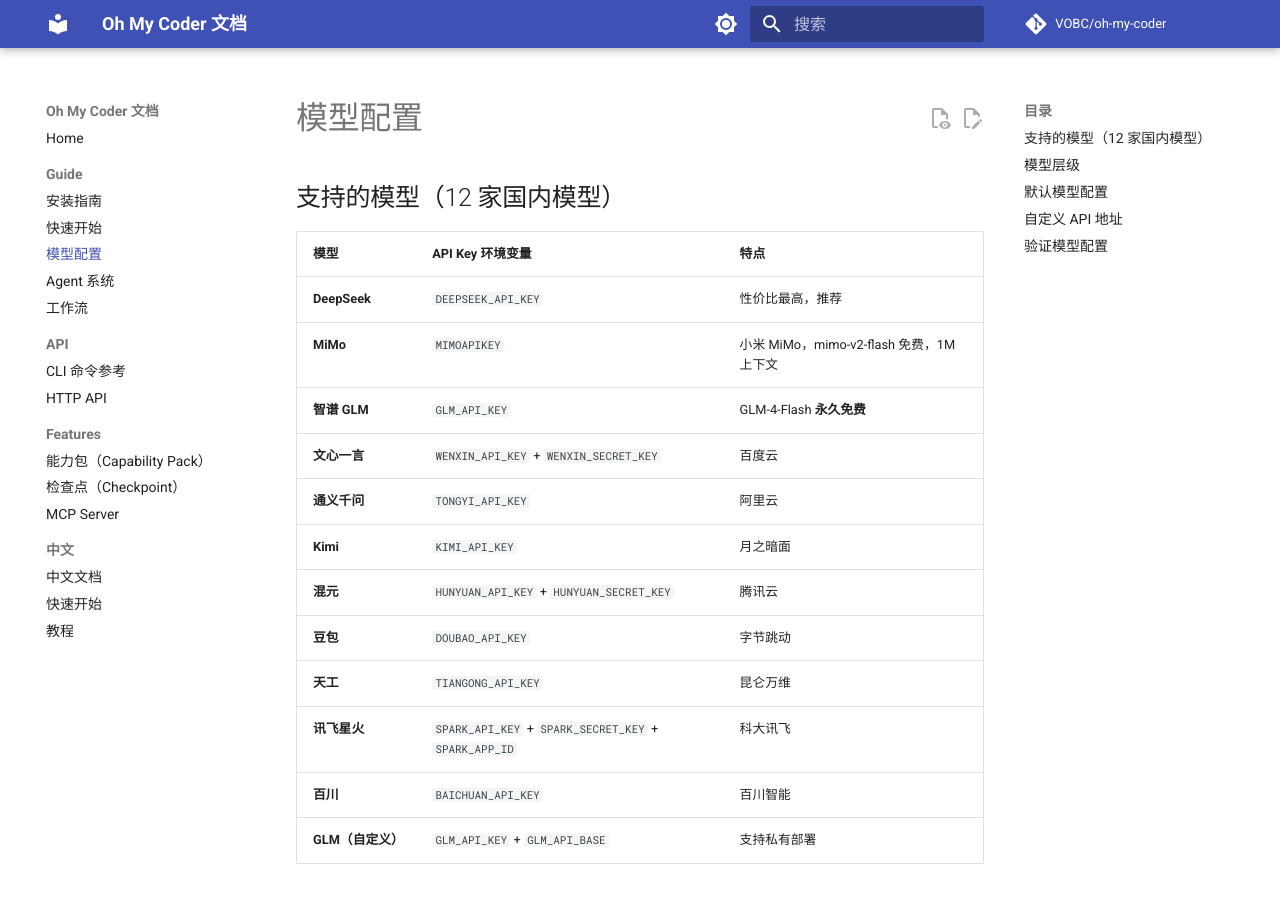
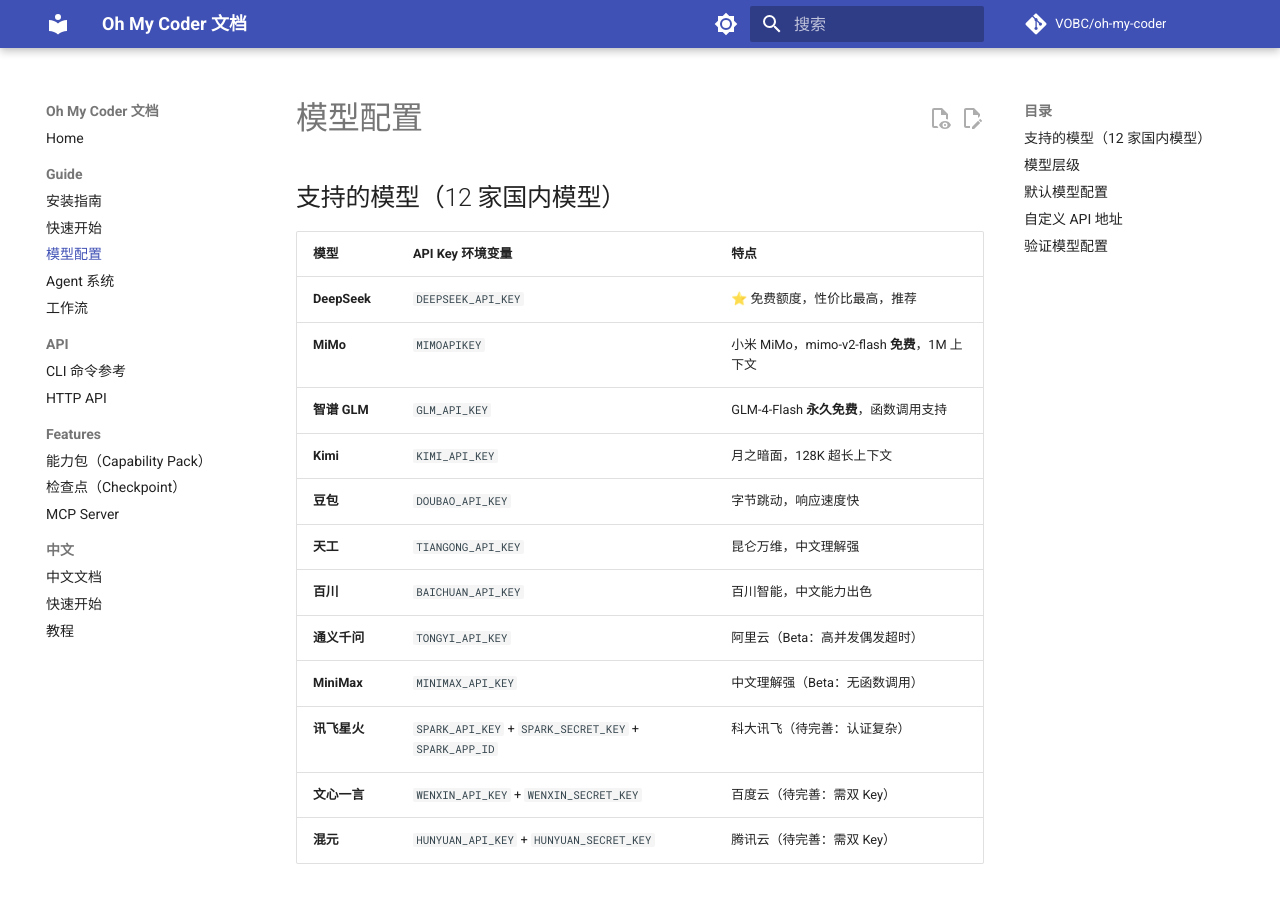
Before and after one commit to VOBC/oh-my-coder, an MkDocs documentation site: the page built from docs/guide/models.md, in a window 1280 px wide and 900 px high. Built offline with MkDocs 1.6.1 and Material for MkDocs 9.7.7, drawn with Linux system fonts in a browser that asks for light colours; comment, search, counter and statistics services are not loaded.

Commit message:
docs: reorder model list by free tier first, then production ready, then beta, then pending

```diff
--- a/docs/guide/models.md
+++ b/docs/guide/models.md
@@ -4,18 +4,18 @@
 
 | 模型 | API Key 环境变量 | 特点 |
 |------|-----------------|------|
-| **DeepSeek** | `DEEPSEEK_API_KEY` | 性价比最高，推荐 |
-| **MiMo** | `MIMOAPIKEY` | 小米 MiMo，mimo-v2-flash 免费，1M 上下文 |
-| **智谱 GLM** | `GLM_API_KEY` | GLM-4-Flash **永久免费** |
-| **文心一言** | `WENXIN_API_KEY` + `WENXIN_SECRET_KEY` | 百度云 |
-| **通义千问** | `TONGYI_API_KEY` | 阿里云 |
-| **Kimi** | `KIMI_API_KEY` | 月之暗面 |
-| **混元** | `HUNYUAN_API_KEY` + `HUNYUAN_SECRET_KEY` | 腾讯云 |
-| **豆包** | `DOUBAO_API_KEY` | 字节跳动 |
-| **天工** | `TIANGONG_API_KEY` | 昆仑万维 |
-| **讯飞星火** | `SPARK_API_KEY` + `SPARK_SECRET_KEY` + `SPARK_APP_ID` | 科大讯飞 |
-| **百川** | `BAICHUAN_API_KEY` | 百川智能 |
-| **GLM（自定义）** | `GLM_API_KEY` + `GLM_API_BASE` | 支持私有部署 |
+| **DeepSeek** | `DEEPSEEK_API_KEY` | ⭐ 免费额度，性价比最高，推荐 |
+| **MiMo** | `MIMOAPIKEY` | 小米 MiMo，mimo-v2-flash **免费**，1M 上下文 |
+| **智谱 GLM** | `GLM_API_KEY` | GLM-4-Flash **永久免费**，函数调用支持 |
+| **Kimi** | `KIMI_API_KEY` | 月之暗面，128K 超长上下文 |
+| **豆包** | `DOUBAO_API_KEY` | 字节跳动，响应速度快 |
+| **天工** | `TIANGONG_API_KEY` | 昆仑万维，中文理解强 |
+| **百川** | `BAICHUAN_API_KEY` | 百川智能，中文能力出色 |
+| **通义千问** | `TONGYI_API_KEY` | 阿里云（Beta：高并发偶发超时） |
+| **MiniMax** | `MINIMAX_API_KEY` | 中文理解强（Beta：无函数调用） |
+| **讯飞星火** | `SPARK_API_KEY` + `SPARK_SECRET_KEY` + `SPARK_APP_ID` | 科大讯飞（待完善：认证复杂） |
+| **文心一言** | `WENXIN_API_KEY` + `WENXIN_SECRET_KEY` | 百度云（待完善：需双 Key） |
+| **混元** | `HUNYUAN_API_KEY` + `HUNYUAN_SECRET_KEY` | 腾讯云（待完善：需双 Key） |
 
 ## 模型层级
 
```
Also changed, not shown: README.md (+5 -5 lines).
